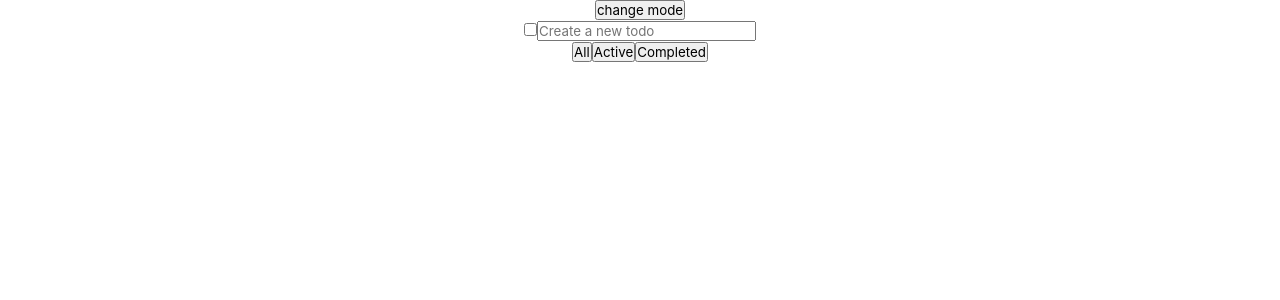
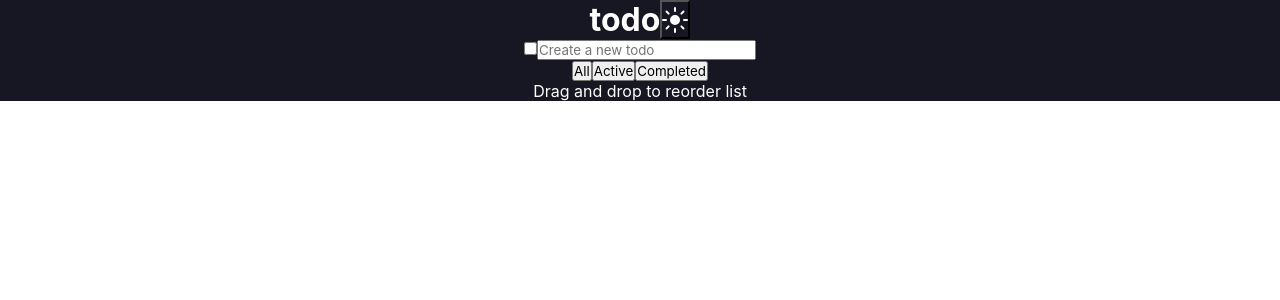
Before and after one commit to Juamez/todo-app, a React (Vite) app: page / in a window 1280 px wide. Shown: the top 300 px of the page. Built offline with nearby package versions, Linux system fonts and the light colour scheme.

Commit message:
add className interactive to change mode color

```diff
--- a/src/App.jsx
+++ b/src/App.jsx
@@ -4,17 +4,23 @@ import './App.css'
 function App() {
   const [todo, setTodo] = useState()
   const [inputState, setInputState] = useState('')
-
+  const [changeTheme, setChangeTheme] = useState(true)
   function handleChange(event) {
     setInputState(event.target.value)
     console.log(inputState)
   }
 
+  function changeThemeMode() {
+    setChangeTheme(prev => !prev )
+    console.log(changeTheme)
+  }
+
   return (
+    <div className={changeTheme ? 'dark-mode' : 'light-mode'}>
     <div className="App">
       <header>
-        <img src="" alt="" />
-        <button>change mode</button>
+        <h1>todo</h1>
+        <button className="btn-dark" onClick={changeThemeMode}/>
       </header>
       <div>
         <input type="checkbox" name="" id="" aria-label=''/>
@@ -35,6 +41,7 @@ function App() {
       </div>
       <p>Drag and drop to reorder list</p>
     </div>
+    </div>
   )
 }
 
```
